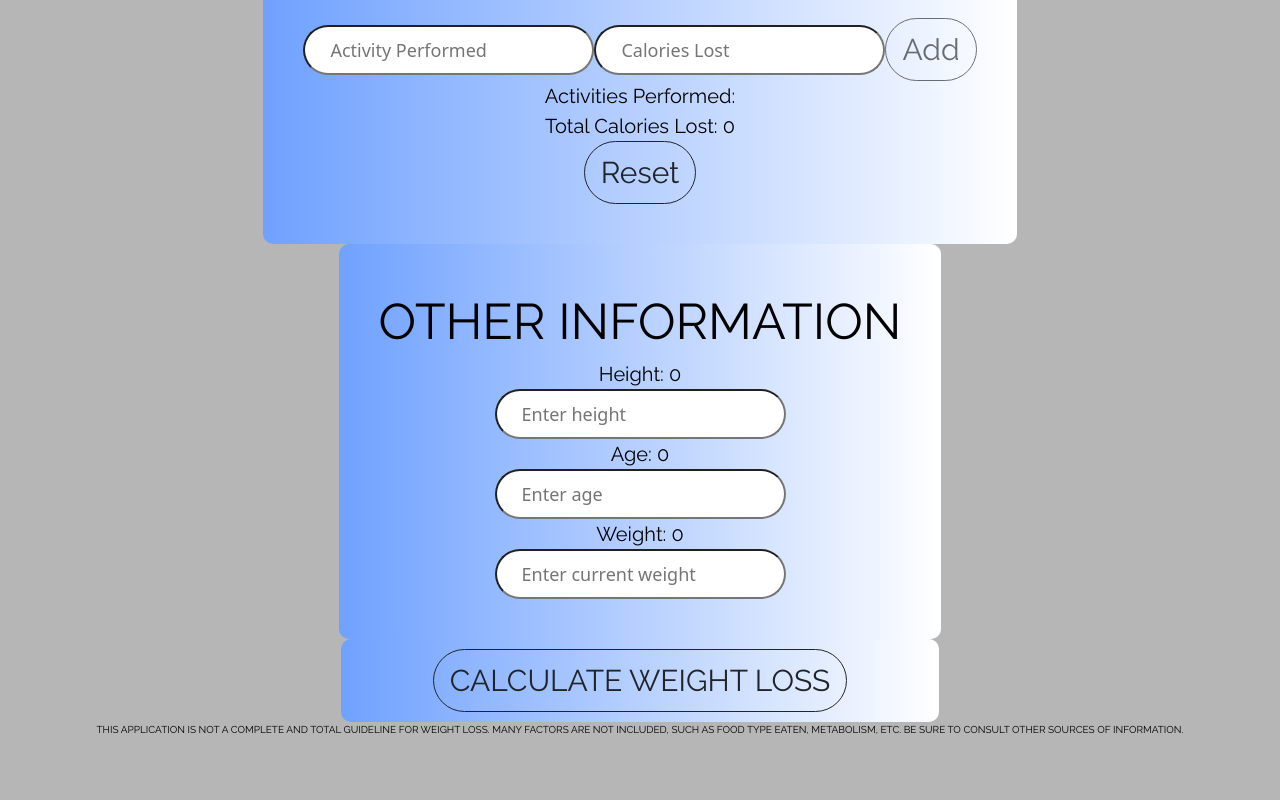
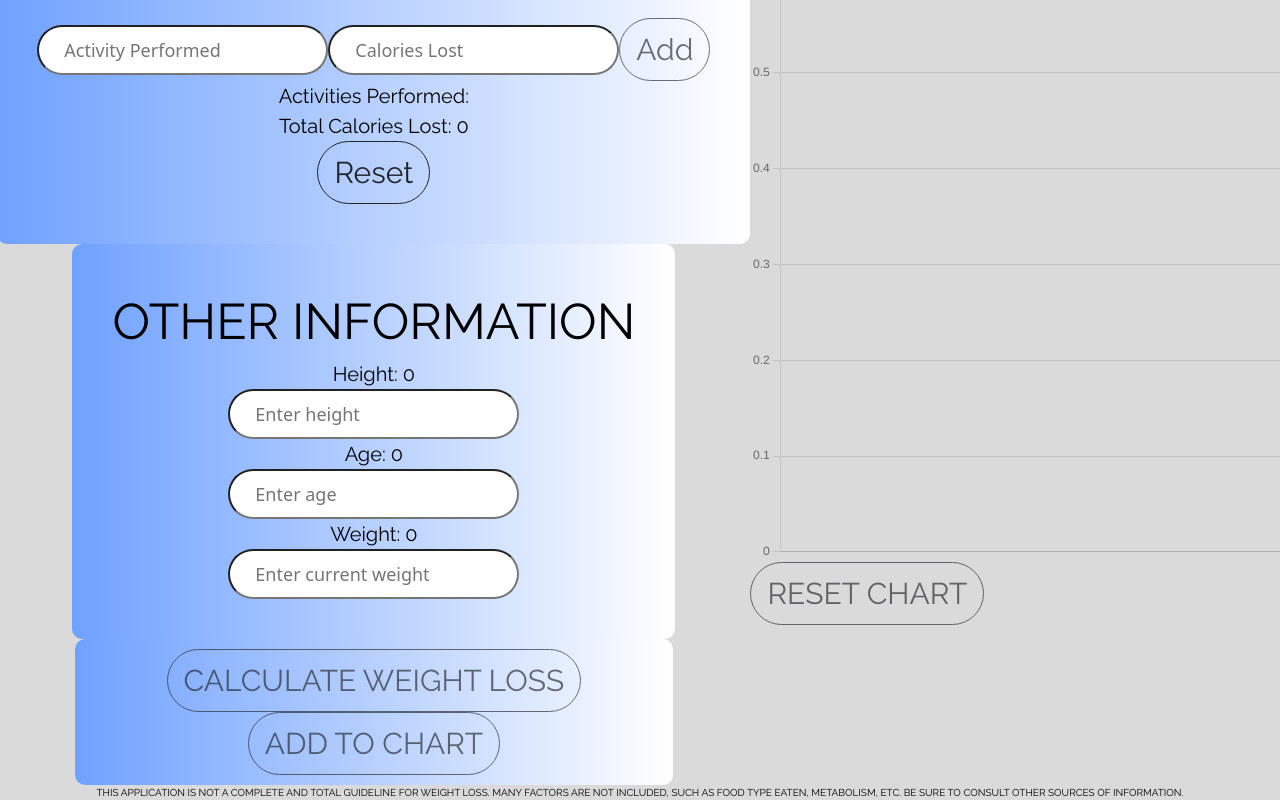
Before and after one commit to 4eyedglobule/Weight-Change-App, a React (Vite) app: page / in a window 1280 px wide. Shown: the part 513-1313 px from the top of the page. Before the commit the page ends 1250 px from the top, so only its background shows below. Built offline with nearby package versions, Linux system fonts and the light colour scheme.

Commit message:
Third commit, added chart.js library to project

```diff
--- a/package.json
+++ b/package.json
@@ -11,7 +11,9 @@
   },
   "dependencies": {
     "bootstrap": "^5.3.6",
+    "chart.js": "^4.5.0",
     "react": "^19.1.0",
+    "react-chartjs-2": "^5.3.0",
     "react-dom": "^19.1.0"
   },
   "devDependencies": {
--- a/src/App.css
+++ b/src/App.css
@@ -3,6 +3,10 @@
     flex-direction: column;
     justify-content: center;
     min-height: 100vh;
+}
+.wrapper {
+    display: flex;
+    justify-content: center;
 }
 .title{
     font-family: Raleway;
@@ -27,3 +31,8 @@
   flex-direction: column;
   align-items: center;
 }
+.chart_box{
+    width: 1000px;
+    height: 1000px;
+    justify-content: center;
+}
--- a/src/App.jsx
+++ b/src/App.jsx
@@ -4,11 +4,27 @@ import Intake from "./components/Intake";
 import Loss from "./components/Loss";
 import Estimator from "./components/Estimator";
 import Button from "./components/Button";
+import Linegraph from "./components/Linegraph";
 
 function App() {
   const [totalCalAdded, setTotalCalAdded] = useState(0);
   const [totalCalLost, setTotalCalLost] = useState(0);
-  const [heightWeightAge,setheightWeightAge] = useState([0,0,0]);
+  const [height, setHeight] = useState(0);
+  const [weight, setWeight] = useState(0);
+  const [age, setAge] = useState(0);
+  const [weightLoss, setWeightLoss] = useState(0);
+  const [chartLabels, setChartLabels] = useState([]); //e.g. [Firstlabel,secondlabel,thirdlabel]
+  const [chartWeightData, setchartWeightData] = useState([]); //e.g. [300,400,100,200]
+  const chartInputData = {
+    labels: chartLabels,
+    datasets: [
+      {
+        label: "Weight",
+        data: chartWeightData,
+        borderColor: "rgb(1,0,0)",
+      },
+    ],
+  };
 
   const handleCalAdded = (value) => {
     setTotalCalAdded(value);
@@ -16,16 +32,45 @@ function App() {
   const handleCalLost = (value) => {
     setTotalCalLost(value);
   };
-  const handleOtherInfo = (value) => {
-    setheightWeightAge(value);
+  const handleHeight = (value) => {
+    setHeight(value);
   };
+  const handleWeight = (value) => {
+    setWeight(value);
+  };
+  const handleAge = (value) => {
+    setAge(value);
+  };
+  //Calculates total weight loss and sets weightLoss variable to it
   const calculateWeightLoss = () => {
-    alert("Cal Added: "+totalCalAdded+", Cal Lost: "+totalCalLost+", Height, Weight, Age: "+heightWeightAge[0]+", "+heightWeightAge[1]+", "+heightWeightAge[2]);
+    alert(
+      "Cal Added: " +
+        totalCalAdded +
+        ", Cal Lost: " +
+        totalCalLost +
+        ", Height, Age, Weight: " +
+        height +
+        ", " +
+        age +
+        ", " +
+        weight
+    );
   };
-  document.body.style.background = "rgb(182, 182, 182)";
+  //Adds weightLoss variable as data on chart, should add an element to both data and label
+  const addToChart = () => {
+    alert("Should add total weight loss to chart");
+  };
+  //Clears chart data to empty chart
+  const resetChart = () => {
+    setChartLabels([]);
+    setchartWeightData([]);
+  };
+  document.body.style.background = "rgb(218, 218, 218)";
   return (
     <div className="box">
       <div className="title">DAILY WEIGHT LOSS CALCULATOR</div>
+      <div className="wrapper" style={{ display: "flex" }}>
+        <div>
           <div style={{ display: "flex", justifyContent: "center" }}>
             <Intake onSendCaloriesAdded={handleCalAdded} />
           </div>
@@ -33,13 +78,36 @@ function App() {
             <Loss onSendCaloriesLost={handleCalLost} />
           </div>
           <div style={{ display: "flex", justifyContent: "center" }}>
-        <Estimator onSendInfo={handleOtherInfo} />
+            <Estimator
+              onSendHeight={handleHeight}
+              onSendAge={handleAge}
+              onSendWeight={handleWeight}
+            />
           </div>
           <div
             className="calc_button_box"
             style={{ display: "flex", justifyContent: "center", flex: "1" }}
           >
-        <Button onClick={calculateWeightLoss}>CALCULATE WEIGHT LOSS</Button>
+            <Button
+              onClick={calculateWeightLoss}
+              onDisable={height < 1 || weight < 1 || age < 1}
+            >
+              CALCULATE WEIGHT LOSS
+            </Button>
+            <Button onClick={addToChart} onDisable={weightLoss == 0}>
+              ADD TO CHART
+            </Button>
+          </div>
+        </div>
+        <div className="chart_box">
+          <Linegraph inputData={chartInputData} />
+          <Button
+            onClick={addToChart}
+            onDisable={chartLabels.length < 1 || chartWeightData.length < 1}
+          >
+            RESET CHART
+          </Button>
+        </div>
       </div>
       <div className="disclaimer">
         THIS APPLICATION IS NOT A COMPLETE AND TOTAL GUIDELINE FOR WEIGHT LOSS.
--- a/src/components/Estimator.jsx
+++ b/src/components/Estimator.jsx
@@ -3,29 +3,33 @@ import { useState } from "react";
 import "./Estimator.css";
 import Button from "./Button";
 
-const Estimator = ( onSendInfo ) => {
+const Estimator = ({ onSendHeight, onSendAge, onSendWeight }) => {
   const [height, setHeight] = useState(0);
   const [age, setAge] = useState(0);
   const [weight, setWeight] = useState(0);
 
   const changeHeight = (e) => {
     setHeight(e.target.value);
-    onSendInfo([height,age,weight]);
+    onSendHeight(e.target.value);
   };
   const changeAge = (e) => {
     setAge(e.target.value);
-    onSendInfo([height,age,weight]);
+    onSendAge(e.target.value);
   };
   const changeWeight = (e) => {
     setWeight(e.target.value);
-    onSendInfo([height,age,weight]);
+    onSendWeight(e.target.value);
   };
   return (
     <div className="estimator_box">
       <div className="title_text">OTHER INFORMATION</div>
       <div className="generic_text">Height: {height}</div>
       <div className="search-bar">
-        <input type="text" placeholder="Enter height" onChange={changeHeight} />
+        <input
+          type="number"
+          placeholder="Enter height"
+          onChange={changeHeight}
+        />
       </div>
       <div className="generic_text">Age: {age}</div>
       <div className="search-bar">
--- a/src/components/Intake.jsx
+++ b/src/components/Intake.jsx
@@ -21,6 +21,7 @@ const Intake = ({ onSendCaloriesAdded }) => {
     setItems((items) => [...items, consumed]);
   };
   const resetCalories = () => {
+    setItems([]);
     setTotalCalories(0);
   };
   return (
@@ -41,7 +42,7 @@ const Intake = ({ onSendCaloriesAdded }) => {
             onChange={handleCalInput}
           />
         </div>
-        <Button onClick={calculateCalories} onDisable={consumed.length < 1}>
+        <Button onClick={calculateCalories} onDisable={consumed.length < 1 || caloriesAdded < 1}>
           Add
         </Button>
       </div>
--- /dev/null
+++ b/src/components/Linegraph.jsx
@@ -0,0 +1,30 @@
+import { Line } from "react-chartjs-2";
+import {
+  Chart as ChartJS,
+  CategoryScale,
+  LinearScale,
+  PointElement,
+  LineElement,
+  Title,
+  Tooltip,
+  Legend,
+} from "chart.js";
+
+ChartJS.register(
+  CategoryScale,
+  LinearScale,
+  PointElement,
+  LineElement,
+  Title,
+  Tooltip,
+  Legend
+);
+
+const Linegraph = ({ inputData }) => {
+  const options = {
+    maintainAspectRatio: false,
+  };
+  return <Line options={options} data={inputData} />;
+};
+
+export default Linegraph;
--- a/src/components/Loss.jsx
+++ b/src/components/Loss.jsx
@@ -21,8 +21,8 @@ const Loss = ({ onSendCaloriesLost }) => {
     setTotalLost((totalLost) => totalLost + Number(caloriesLost));
   };
   const resetCalories = () => {
+    setItems([]);
     setTotalLost(0);
-    setItems([]);
   };
 
   return (
@@ -43,10 +43,12 @@ const Loss = ({ onSendCaloriesLost }) => {
             onChange={handleCalLoss}
           />
         </div>
-        <Button onClick={calculateCalories} onDisable={activity.length<1}>Add</Button>
+        <Button onClick={calculateCalories} onDisable={activity.length < 1 || caloriesLost < 1}>
+          Add
+        </Button>
       </div>
       <div className="calories_lost">
-        Activities Performed: {items.join(', ')}
+        Activities Performed: {items.join(", ")}
       </div>
       <div className="calories_lost">Total Calories Lost: {totalLost}</div>
       <Button onClick={resetCalories}>Reset</Button>
```
Also changed, not shown: 1 other file (tests, documents, lock files or other folders). Lines whose indentation alone changed are shown as unchanged.
